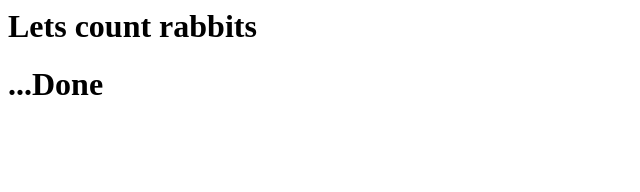
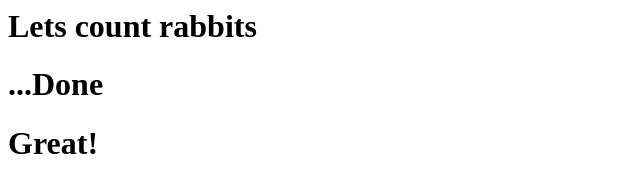
Before and after one commit to classicalsource/randomstuff, a plain HTML site: page index.html in a window 1280 px wide. Shown: the whole page, without its empty margins (0-640 px from the left). Drawn offline with Linux system fonts and the light colour scheme.

Commit message:
another extra <h>

```diff
--- a/index.html
+++ b/index.html
@@ -8,5 +8,6 @@
         }
     </script>
     <h1>...Done</h1>
+	<h1>Great!</h1>
 </body>
 </html>
```
